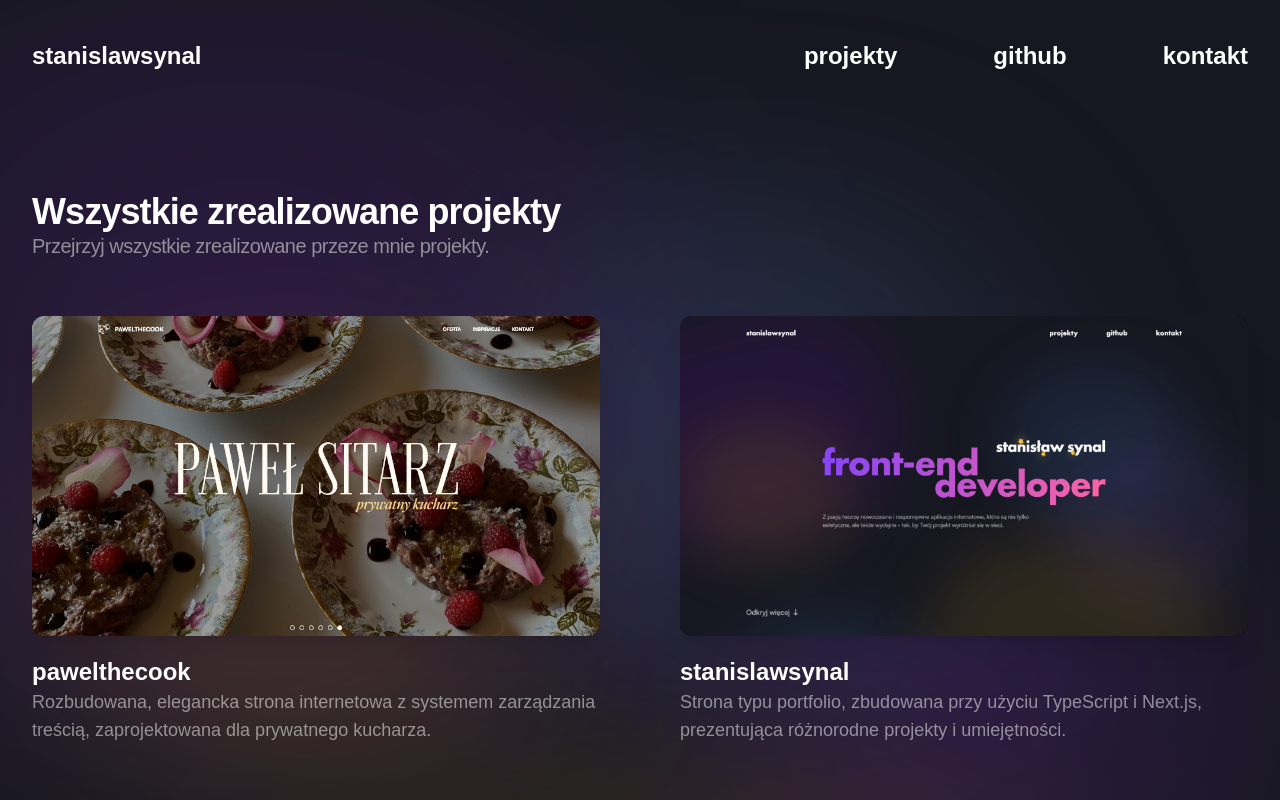
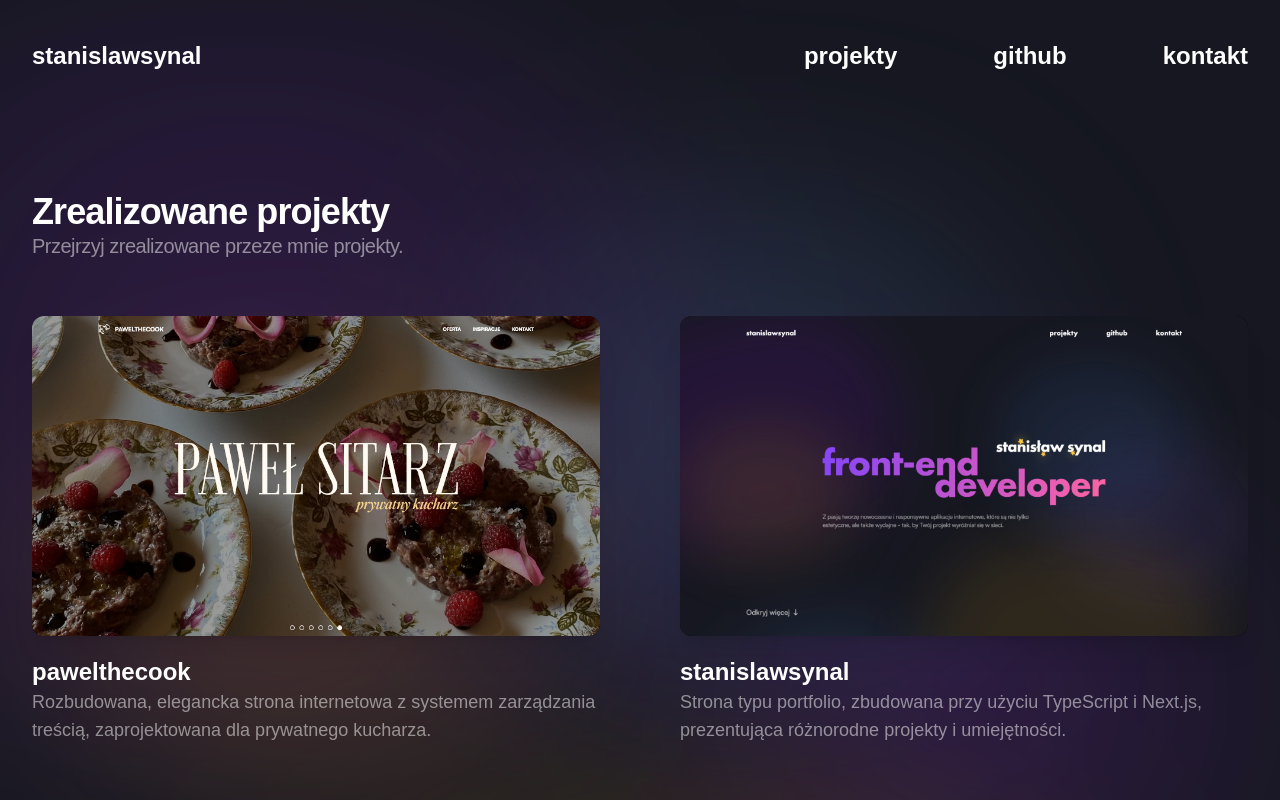
Before and after one commit to lavoor/portfolio, a Next.js app: page /projekty in a window 1280 px wide. Shown: the top 800 px of the page. Built offline with nearby package versions, Linux system fonts and the light colour scheme.

Commit message:
change wszystkie projekty -> reszta projektow

```diff
--- a/app/page.tsx
+++ b/app/page.tsx
@@ -163,7 +163,7 @@ export default async function Home() {
           }
         </div>
         <Link className="w-full md:w-max" href="/projekty">
-          <Button text="Zobacz wszystkie wykonane projekty" borderColor="border-purple" bgColor="bg-purple" />
+          <Button text="Zobacz resztę wykonanych projektów" borderColor="border-purple" bgColor="bg-purple" />
         </Link>
       </section>
       <section className="container mx-auto mt-24 flex flex-col gap-16">
--- a/app/projekty/page.tsx
+++ b/app/projekty/page.tsx
@@ -20,8 +20,8 @@ const Projekty = async () => {
             <section className="container mx-auto pt-48 flex flex-col gap-14">
                 <div className="flex flex-col">
                     <FadeIn>
-                        <h1 className="font-black text-2xl lg:text-3xl xl:text-4xl 2xl:text-5xl tracking-tight">Wszystkie zrealizowane projekty</h1>
-                        <p className="text-white text-opacity-50 font-medium text-base md:text-md lg:text-lg xl:text-xl 2xl:text-2xl tracking-tight">Przejrzyj wszystkie zrealizowane przeze mnie projekty.</p>
+                        <h1 className="font-black text-2xl lg:text-3xl xl:text-4xl 2xl:text-5xl tracking-tight">Zrealizowane projekty</h1>
+                        <p className="text-white text-opacity-50 font-medium text-base md:text-md lg:text-lg xl:text-xl 2xl:text-2xl tracking-tight">Przejrzyj zrealizowane przeze mnie projekty.</p>
                     </FadeIn>
                 </div>
                 <div className="w-full grid grid-cols-1 md:grid-cols-2 gap-16 lg:gap-20">
```
